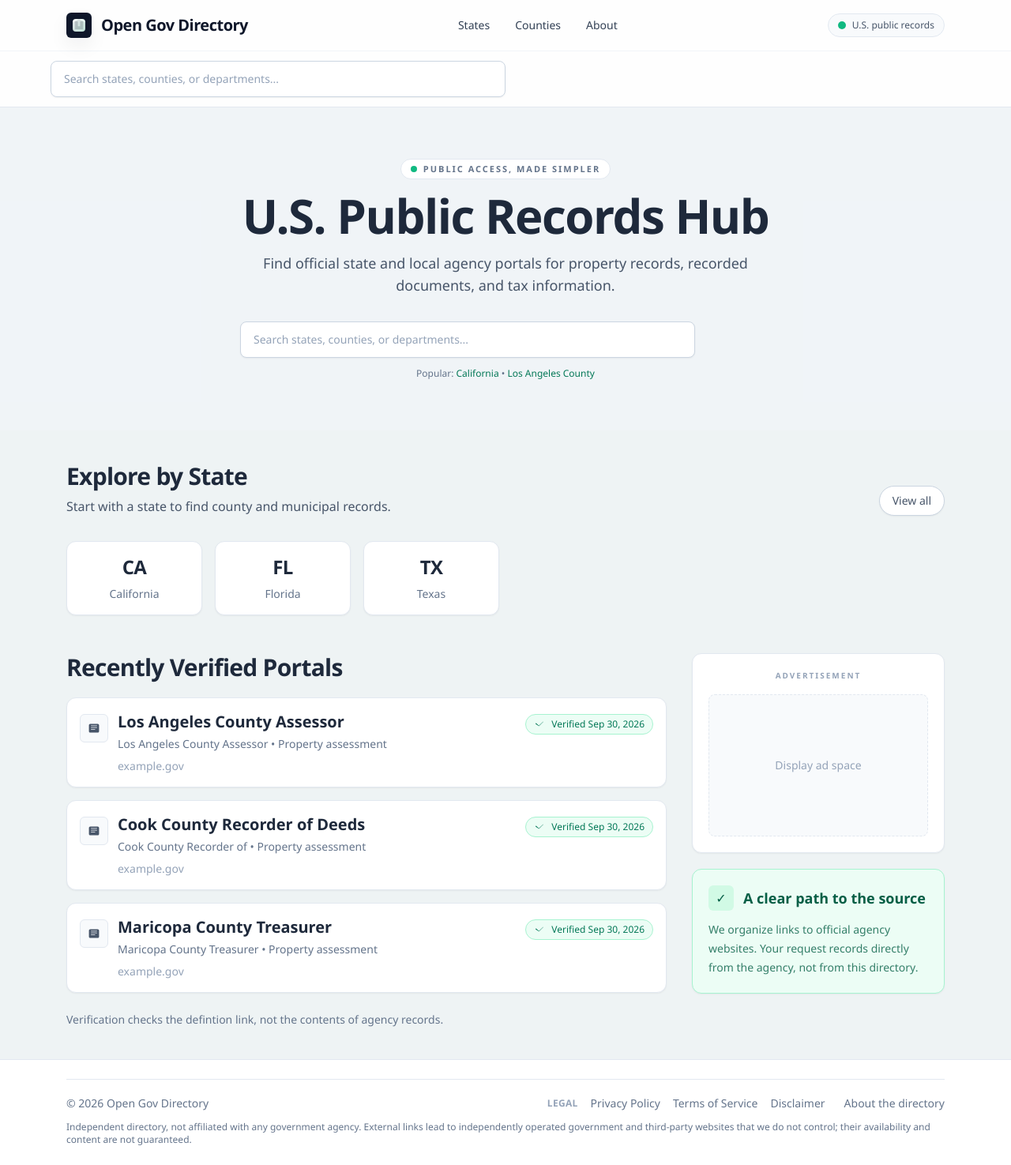
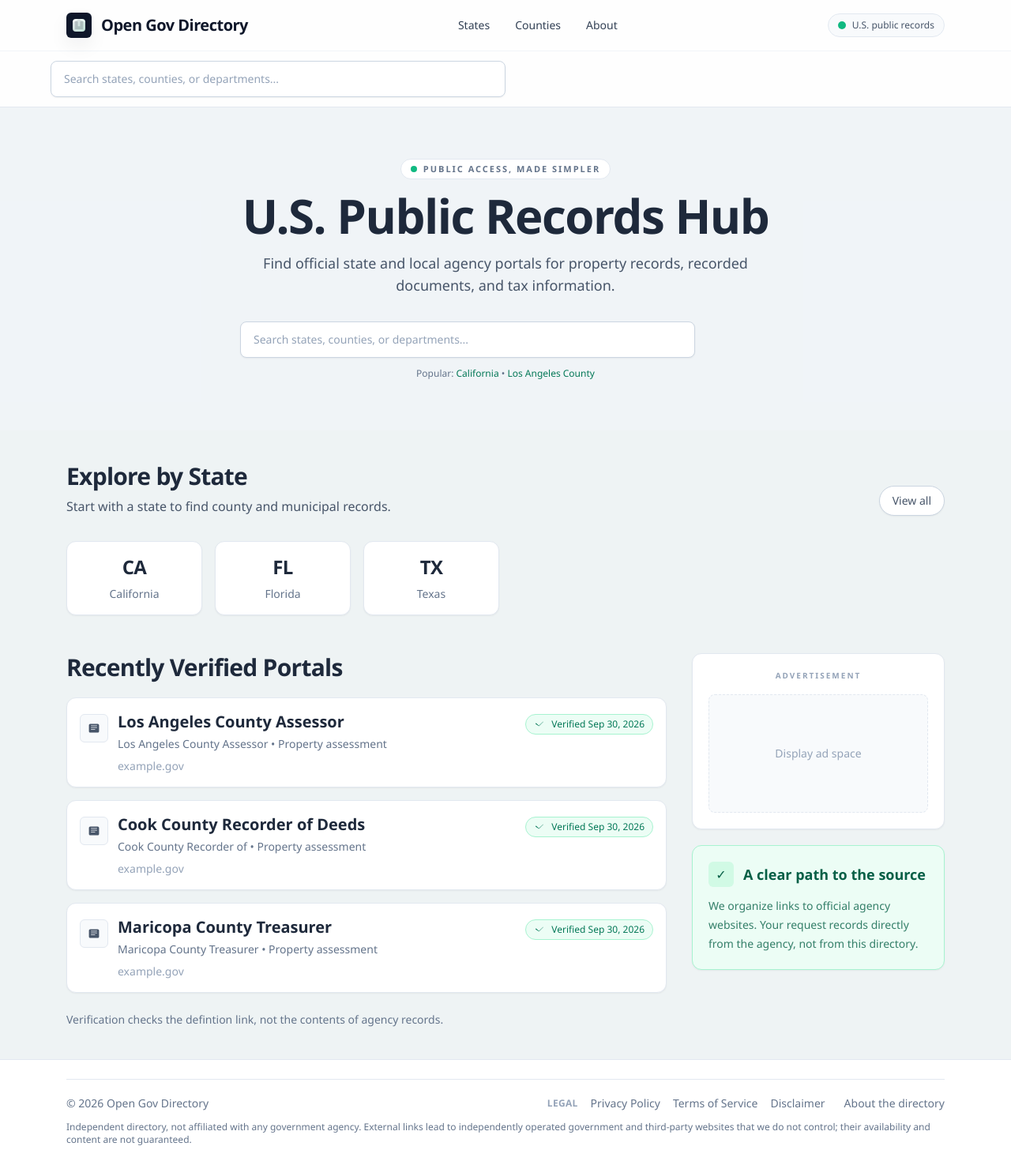
Before and after one commit to xxadambakerxx-tech/open-gov-directory, a Jekyll site: the page built from index.md, in a window 1280 px wide. Shown: the whole page at 79% size. Built offline with Jekyll 4.4.1, drawn with Linux system fonts in a browser that asks for light colours; nearby versions of some CDN libraries; comment, search, counter and statistics services are not loaded.

Commit message:
Add responsive ad slots for issue 11
Introduce a reusable, responsive ad placeholder and place it on home, state, and county directory pages.

```diff
--- /dev/null
+++ b/_includes/ad-banner.html
@@ -0,0 +1,4 @@
+<aside class="rounded-xl border border-slate-200 bg-white p-5 shadow-sm" aria-label="Advertisement" data-ad-slot="{{ include.slot | default: 'directory' | escape }}">
+  <div class="text-center text-[10px] font-semibold uppercase tracking-[0.2em] text-slate-400">Advertisement</div>
+  <div class="mt-4 flex min-h-[150px] w-full max-w-full items-center justify-center overflow-hidden rounded-lg border border-dashed border-slate-200 bg-slate-50 text-sm text-slate-400">Display ad space</div>
+</aside>
--- a/_layouts/county.html
+++ b/_layouts/county.html
@@ -79,10 +79,7 @@ layout: default
         </article>
       {% endfor %}
 
-      <div class="rounded-2xl border border-slate-200 bg-white p-5 shadow-soft">
-        <div class="text-center text-[10px] font-semibold uppercase tracking-[0.2em] text-slate-400">Advertisement</div>
-        <div class="mt-4 flex min-h-[150px] items-center justify-center rounded-lg border border-dashed border-slate-200 bg-slate-50 text-sm text-slate-400">Display ad space</div>
-      </div>
+      {% include ad-banner.html slot="county-departments" %}
     </section>
 
     <aside class="space-y-5">
--- a/_layouts/state.html
+++ b/_layouts/state.html
@@ -71,10 +71,7 @@ layout: default
         <div class="rounded-2xl border border-slate-200 bg-white p-6 text-slate-600">No county records are available for this state yet.</div>
       {% endif %}
 
-      <div class="rounded-2xl border border-slate-200 bg-white p-5 shadow-soft">
-        <div class="text-center text-[10px] font-semibold uppercase tracking-[0.2em] text-slate-400">Advertisement</div>
-        <div class="mt-4 flex min-h-[150px] items-center justify-center rounded-lg border border-dashed border-slate-200 bg-slate-50 text-sm text-slate-400">Display ad space</div>
-      </div>
+      {% include ad-banner.html slot="state-directory" %}
     </section>
 
     <aside class="space-y-5">
--- a/index.md
+++ b/index.md
@@ -77,10 +77,7 @@ title: Home
     </section>
 
     <aside class="space-y-5">
-      <div class="rounded-xl border border-slate-200 bg-white p-5 shadow-sm">
-        <div class="mb-4 text-center text-[10px] font-semibold uppercase tracking-[0.2em] text-slate-400">Advertisement</div>
-        <div class="flex min-h-[180px] items-center justify-center rounded-lg border border-dashed border-slate-200 bg-slate-50 text-sm text-slate-400">Display ad space</div>
-      </div>
+      {% include ad-banner.html slot="homepage-sidebar" %}
 
       <div class="rounded-xl border border-emerald-200 bg-emerald-50 p-5 shadow-sm">
         <div class="flex items-center gap-3 text-emerald-800">
```
